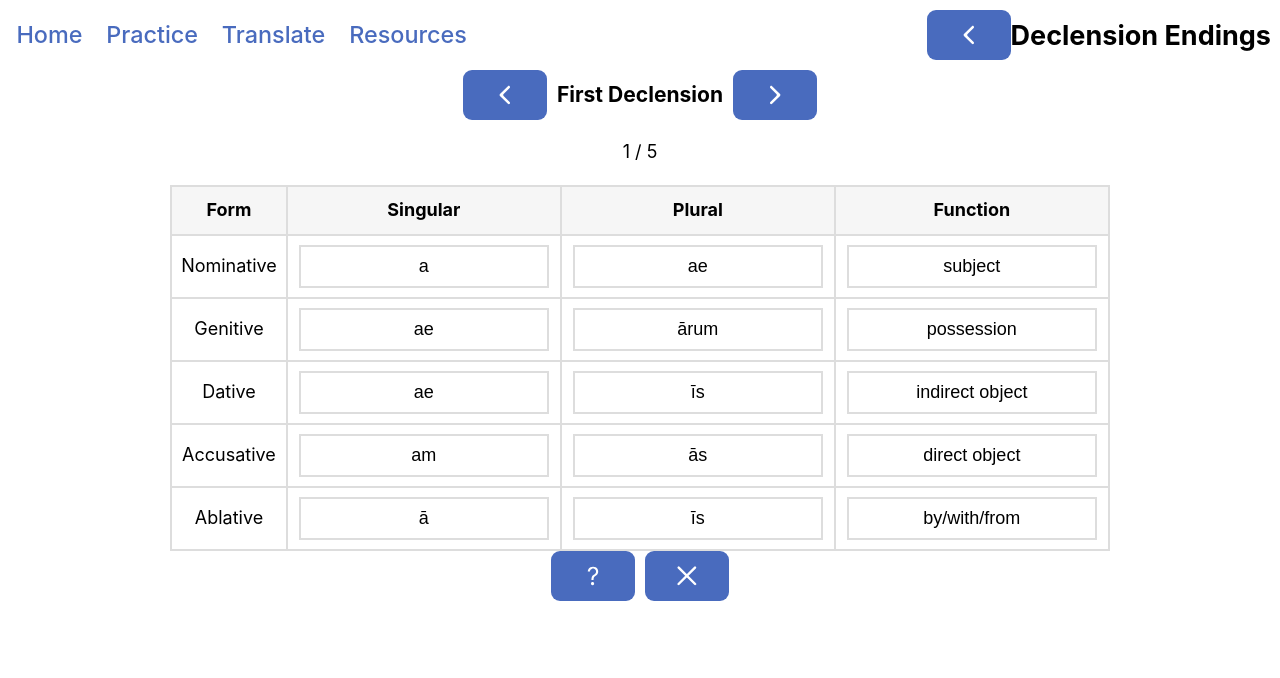
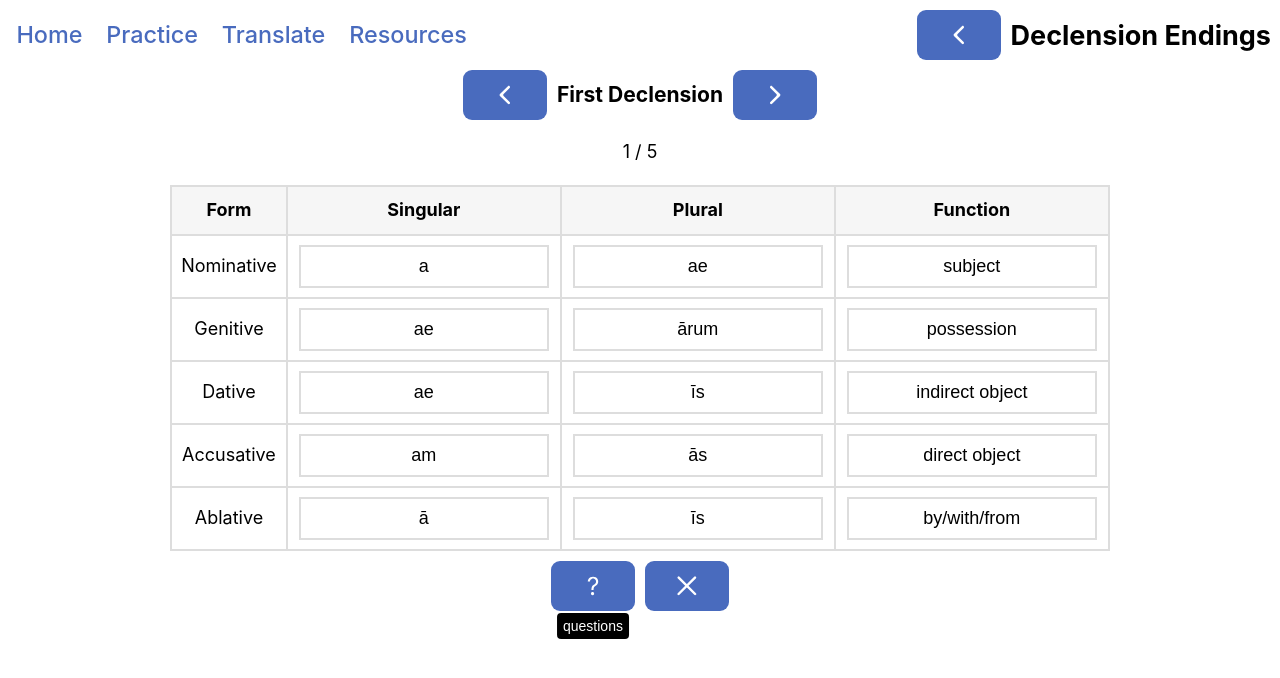
Before and after one commit to cqb13/Learning-Latin, a Next.js app: page /practice/declension-endings in a window 1280 px wide. Both pictures are taken after a click on the link 592 px from the left and 575 px from the top of the page. Shown: the top 678 px of the page. Built offline with nearby package versions, Linux system fonts and the light colour scheme.

Commit message:
📄 Tooltip

```diff
--- a/components/chartFooter/chartFooter.tsx
+++ b/components/chartFooter/chartFooter.tsx
@@ -2,6 +2,7 @@ import utilStyles from "../../styles/utils.module.css";
 import ChartData from "../../lib/types/chart";
 import Button from "../button/button";
 import Image from "next/image";
+import ToolTip from "../toolTip/toolTip";
 
 const chartFooter = ({
   switchToLinkedChart,
@@ -18,9 +19,9 @@ const chartFooter = ({
   answers: boolean;
   data: ChartData;
 }) => {
-  //TODO: give all buttons same dimensions
   return (
     <section className={utilStyles.horizontalContainer}>
+      <ToolTip direction="bottom" content={answers? "questions" : "answers"}>
         <Button onClick={toggleAnswers}>
           {answers ?
           <Image
@@ -37,7 +38,9 @@ const chartFooter = ({
           />
           }
         </Button>
+      </ToolTip>
 
+      <ToolTip direction="bottom" content="clear">
         <Button onClick={clearChart}>
           <Image
             src="/clear.svg"
@@ -46,10 +49,13 @@ const chartFooter = ({
             height={20}
           />
         </Button>
+      </ToolTip>
 
       {/*Switches between linked charts*/}
       {data.chart[chartIndex].link || data.chart[chartIndex].returnLink
-        ? <Button
+        ?
+        <ToolTip direction="bottom" content={data.chart[chartIndex].link || data.chart[chartIndex].returnLink}>
+          <Button
               onClick={() =>
                 switchToLinkedChart(
                   data.chart[chartIndex].link || data.chart[chartIndex].returnLink
@@ -62,6 +68,7 @@ const chartFooter = ({
                 height={20}
               />
           </Button>
+          </ToolTip>
         : null}
     </section>
   );
--- a/components/nav/nav.module.css
+++ b/components/nav/nav.module.css
@@ -34,5 +34,6 @@
   display: flex;
   justify-content: right;
   align-items: center;
+  gap: 10px;
   width: 100%;
 }
--- a/components/nav/nav.tsx
+++ b/components/nav/nav.tsx
@@ -32,7 +32,6 @@ const NavBar = ({ title, back }: { title?: string, back?: boolean }) => {
         </Link>
       )}
       <div className={styles.pageTitleContainer}>
-            {/*optional button to return to previous page (use for practice)*/}
         {back && (
           <Button onClick={() => router.back()}>
             <Image
--- /dev/null
+++ b/components/toolTip/toolTip.module.css
@@ -0,0 +1,30 @@
+.toolTipWrapper {
+  display: inline-block;
+  position: relative;
+}
+
+.toolTip {
+  position: absolute;
+  border-radius: 4px;
+  left: 50%;
+  transform: translateX(-50%);
+  padding: 6px;
+  color: white;
+  background: black;
+  font-size: 14px;
+  font-family: sans-serif;
+  line-height: 1;
+  z-index: 100;
+  white-space: nowrap;
+  margin-top: 2px;
+}
+
+.toolTip::before {
+  content: " ";
+  left: 50%;
+  border: solid transparent;
+  height: 0;
+  width: 0;
+  position: absolute;
+  pointer-events: none;
+}
--- /dev/null
+++ b/components/toolTip/toolTip.tsx
@@ -0,0 +1,45 @@
+import React, { useState } from "react";
+import styles from "./toolTip.module.css";
+
+const ToolTip = ({
+  delay,
+  direction,
+  content,
+  children
+}: {
+  delay?: number;
+  direction: "top" | "right" | "left" | "bottom";
+  content: any;
+  children: any;
+}) => {
+  let timeout: any;
+  const [active, setActive] = useState(false);
+
+  const showTip = () => {
+    console.log("showing tip")
+    timeout = setTimeout(() => {
+      setActive(true);
+    }, delay || 400);
+  };
+
+  const hideTip = () => {
+    clearInterval(timeout);
+    setActive(false);
+  };
+
+  return (
+    <div
+      className={styles.toolTipWrapper}
+      onMouseEnter={showTip}
+      onMouseLeave={hideTip}
+    >
+      {children}
+      {active &&
+        <div className={`${styles.toolTip} ${direction}`}>
+          {content}
+        </div>}
+    </div>
+  );
+};
+
+export default ToolTip;
--- a/styles/utils.module.css
+++ b/styles/utils.module.css
@@ -95,4 +95,5 @@
   flex-direction: row;
   align-items: center;
   gap: 10px;
+  margin: 10px;
 }
```
Lines whose indentation alone changed are shown as unchanged.
